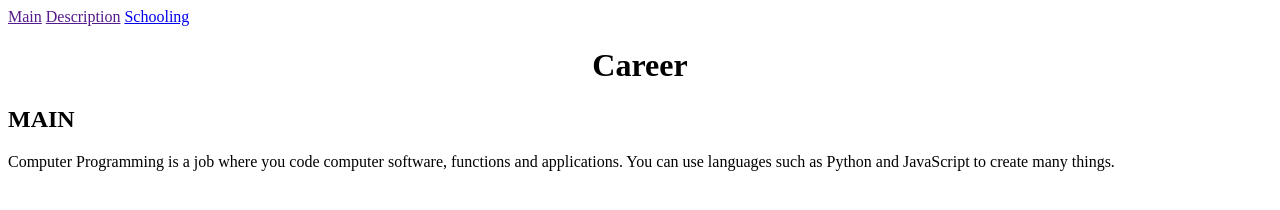
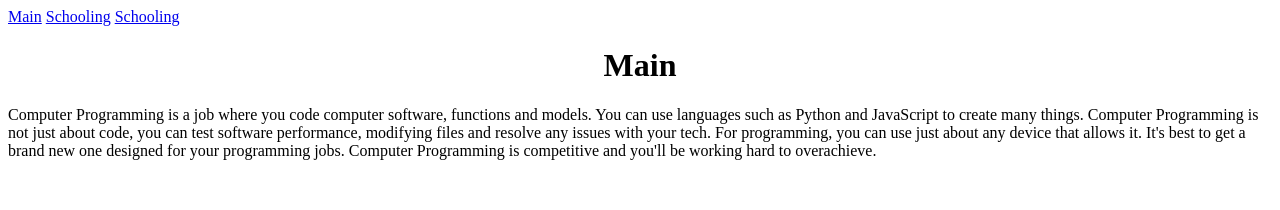
Before and after one commit to iss-ics3c/u1-project-extx, a plain HTML site: page index.html in a window 1280 px wide. Drawn offline with Linux system fonts and the light colour scheme.

Commit message:
index.htnl

```diff
--- a/index.html
+++ b/index.html
@@ -6,22 +6,18 @@ and open the template in the editor.
 -->
 <html>
     <head>
-        <title>Careers</title>
+        <title>TODO supply a title</title>
         <meta charset="UTF-8">
         <meta name="viewport" content="width=device-width, initial-scale=1.0">
     </head>
     <body>
-     <div id="navdiv">
-            <a class="nav" href="">Main</a>
-            <a class="nav" href="">Description</a>
-            <a class="nav" href="schooling.html">Schooling</a>
+          <div id="navdiv">
+            <a class="nav" href="Main.html">Main</a>
+            <a class="nav" href=">Workplace.html"</a>
+            <a class="nav" href="Schooling.html">Schooling</a>
+             <a class="nav" href="References.html">Schooling</a>
 
-          <h1><center>Career</center></h1>
-        <h2>MAIN</h2>
-        <p>Computer Programming is a job where you code computer
-software, functions and applications. You can use languages such as Python and JavaScript to create many things. </p>
-
-
-        </div>
+            <h1><center>Main</center></h1>
+             <p> Computer Programming is a job where you code computer software, functions and models. You can use languages such as Python and JavaScript to create many things. Computer Programming is not just about code, you can test software performance, modifying files and resolve any issues with your tech. For programming, you can use just about any device that allows it. It's best to get a brand new one designed for your programming jobs. Computer Programming is competitive and you'll be working hard to overachieve.</p>
     </body>
 </html>
```
